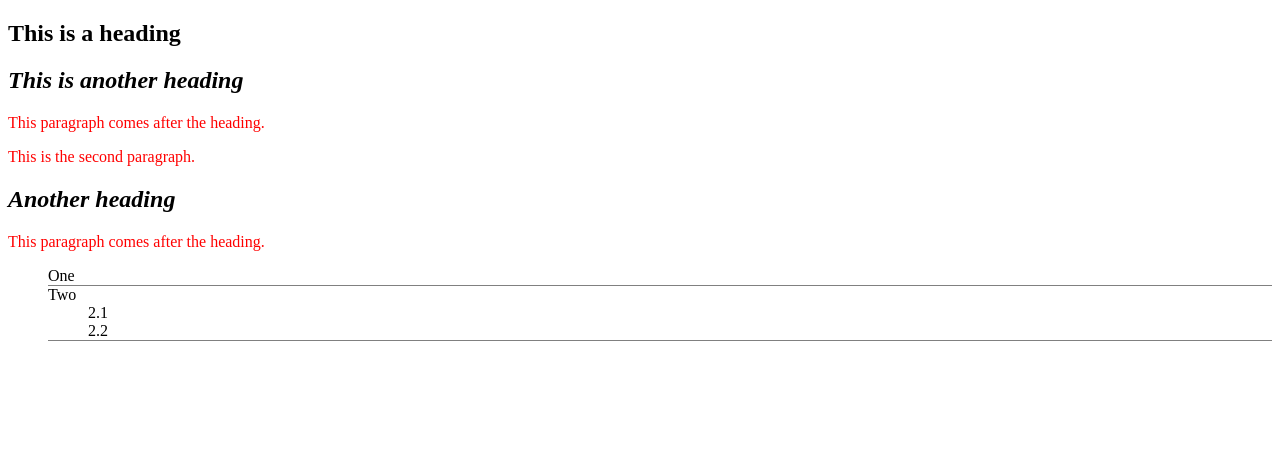
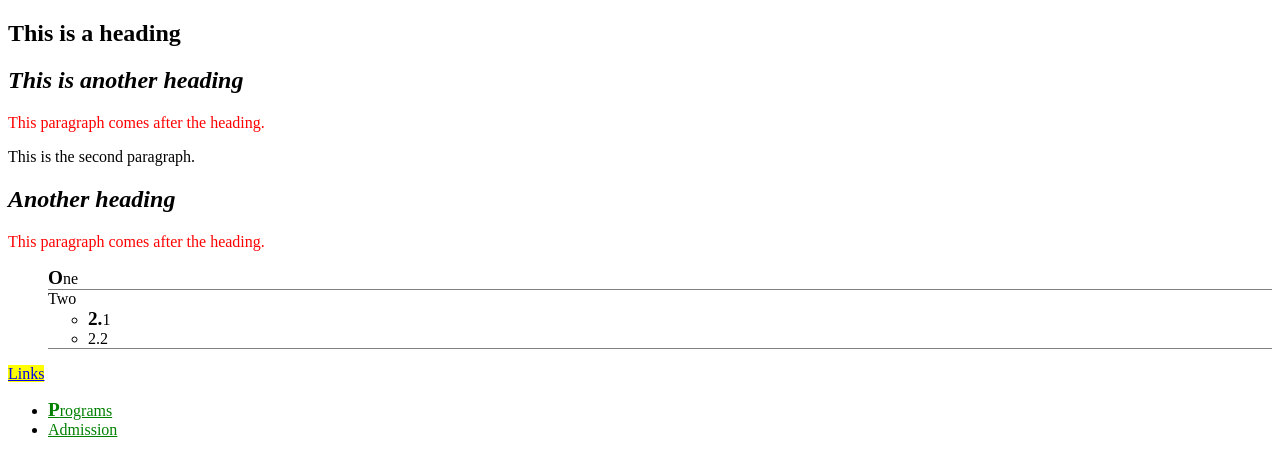
Before and after one commit to thepeilunhuang/week6, a plain HTML site: page index.html in a window 1280 px wide. Drawn offline with Linux system fonts and the light colour scheme.

Commit message:
pseudo practice

```diff
--- a/CSS/stylesheet.css
+++ b/CSS/stylesheet.css
@@ -2,15 +2,31 @@ div h2{
     font-style: italic;
 }
 
-h2 ~ p{
+h2 + p{
     color: red;
 }
 
-
-ul{
+.list > li{
     list-style-type: none;
+    border-bottom:  1px solid gray ;
 }
 
-.list > li{
-    border-bottom:  1px solid gray ;
+li a{
+    color: green;
 }
+li a:visited{
+    color: red;
+}
+
+li a:hover{
+    color: pink;
+}
+
+li:first-child::first-letter{
+        font-size: 120%;
+        font-weight: bold;
+}
+
+[title="BCIT homepage"]{
+    background-color: yellow;
+}
--- a/index.html
+++ b/index.html
@@ -26,5 +26,15 @@
         </li>
       </ul>
     </div>
+
+    <a title="BCIT homepage" href="https://bcit.ca">Links</a>
+    <ul>
+      <li>
+        <a title="programs" href="https://www.bcit.ca/study/">Programs</a>
+      </li>
+      <li>
+        <a title="admission" href="https://www.bcit.ca/admission">Admission</a>
+      </li>
+    </ul>
   </body>
 </html>
```
